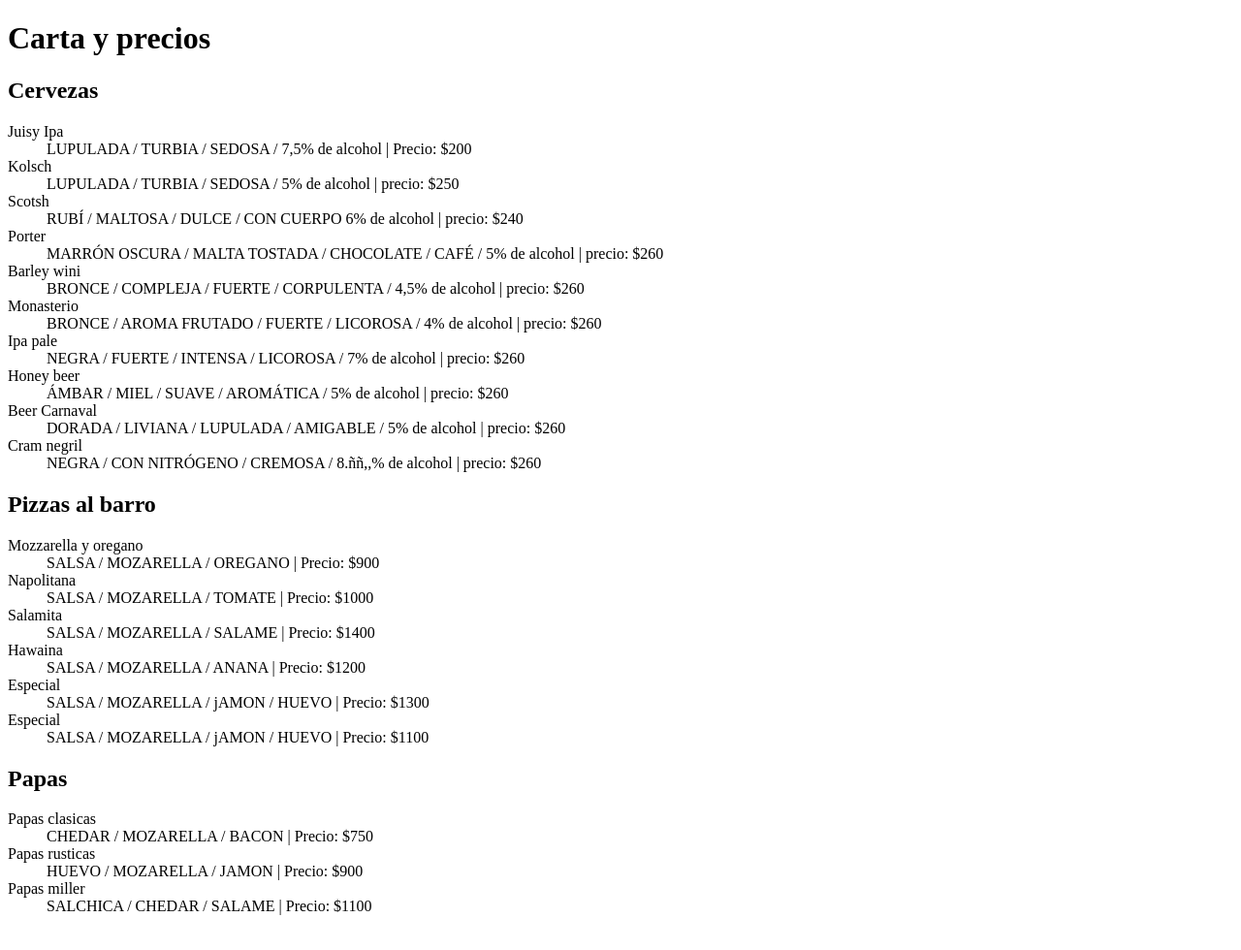
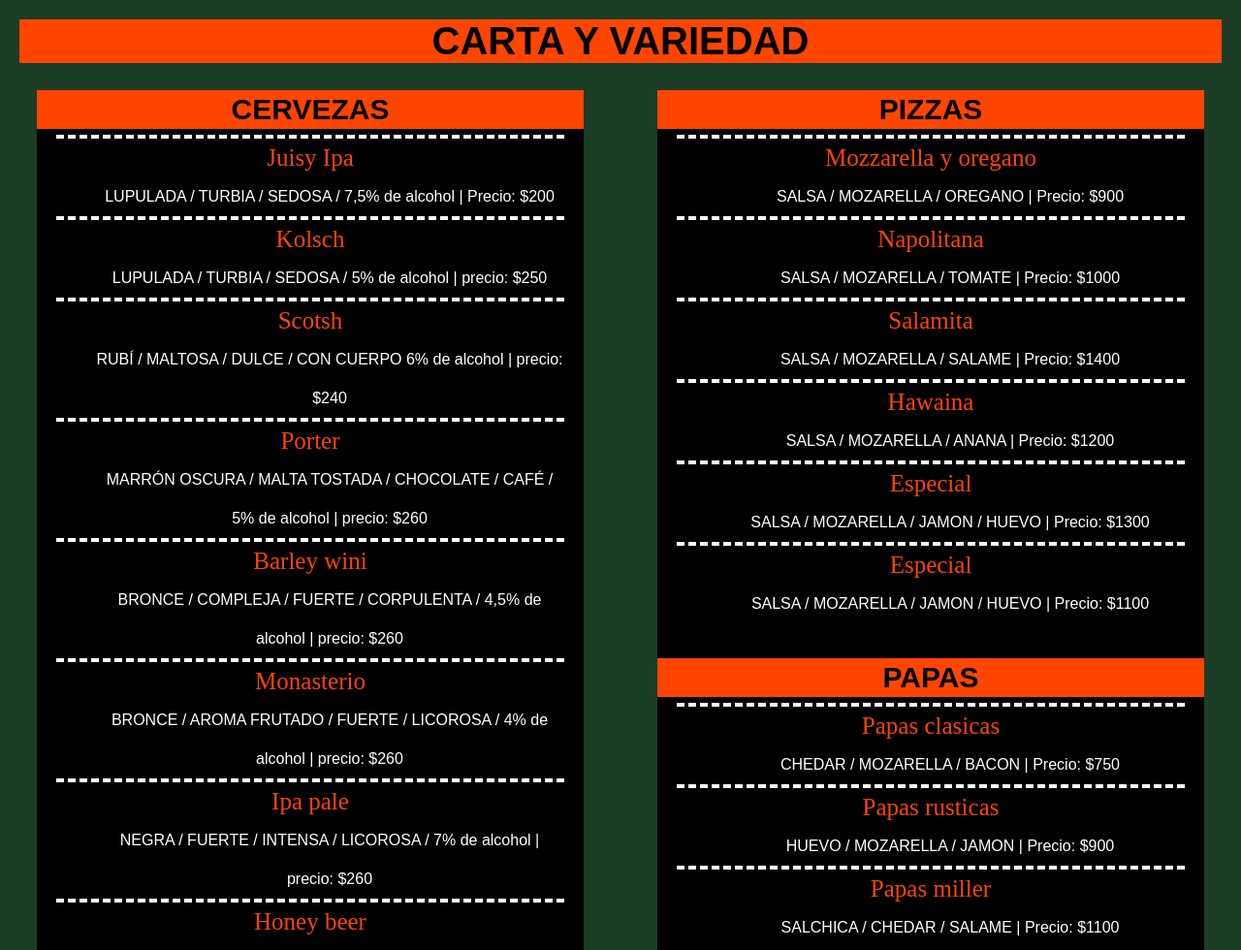
Before and after one commit to tobiascontrera10/Repositorio-desafio, a plain HTML site: page informacion/variedad.html in a window 1280 px wide. Shown: the top 980 px of the page at 97% size. Drawn offline with Linux system fonts and the light colour scheme.

Commit message:
agregamos css a variedad.html

```diff
--- a/informacion/variedad.html
+++ b/informacion/variedad.html
@@ -5,13 +5,14 @@
     <meta http-equiv="X-UA-Compatible" content="IE=edge">
     <meta name="viewport" content="width=device-width, initial-scale=1.0">
     <title>Carta</title>
+    <link rel="stylesheet" href="../style.css">
 </head>
 <body>
+    <h1 class="tituloC">CARTA Y VARIEDAD</h1>
     <div class="contenedorC">
-        <h1>Carta y precios</h1>
 
         <div class="cervezas">
-            <h2>Cervezas</h2>
+            <h2>CERVEZAS</h2>
             <dl>
                 <dt>Juisy Ipa</dt>
                 <dd>LUPULADA / TURBIA / SEDOSA / 7,5% de alcohol  | Precio: $200</dd>
@@ -41,10 +42,11 @@
                 <dd>DORADA / LIVIANA / LUPULADA / AMIGABLE / 5% de alcohol | precio: $260</dd>
 
                 <dt>Cram negril</dt>
-                <dd>NEGRA / CON NITRÓGENO / CREMOSA / 8.ññ,,% de alcohol | precio: $260</dd>
+                <dd>NEGRA / CON NITRÓGENO / CREMOSA / 8% de alcohol | precio: $260</dd>
             </dl>
-
-            <h2>Pizzas al barro</h2>
+        </div>
+        <div class="comidas">
+            <h2>PIZZAS</h2>
             <dl>
                 <dt>Mozzarella y oregano</dt>
                 <dd>SALSA / MOZARELLA / OREGANO | Precio: $900</dd>
@@ -59,13 +61,13 @@
                 <dd>SALSA / MOZARELLA / ANANA | Precio: $1200</dd>
 
                 <dt> Especial</dt>
-                <dd>SALSA / MOZARELLA / jAMON / HUEVO | Precio: $1300</dd>
+                <dd>SALSA / MOZARELLA / JAMON / HUEVO | Precio: $1300</dd>
 
                 <dt> Especial</dt>
-                <dd>SALSA / MOZARELLA / jAMON / HUEVO | Precio: $1100</dd>
+                <dd>SALSA / MOZARELLA / JAMON / HUEVO | Precio: $1100</dd>
             </dl>
-
-            <h2>Papas </h2>
+            <br>
+            <h2>PAPAS</h2>
             <dl>
                 <dt>Papas clasicas</dt>
                 <dd>CHEDAR / MOZARELLA / BACON | Precio: $750</dd>
@@ -76,13 +78,6 @@
                 <dt>Papas miller</dt>
                 <dd>SALCHICA / CHEDAR / SALAME | Precio: $1100</dd>
             </dl>
-
-
-
-
-
-
-
         </div>
 
     </div>
--- a/style.css
+++ b/style.css
@@ -79,3 +79,77 @@ body{
     background-color: black;
 
 }
+
+.contenedorC{
+    display: flex;
+}
+
+.contenedorC .cervezas {
+    background-color: black;
+    width: 50%;
+    color: white;
+    margin: 1cm;
+    font-size: 16px;
+    line-height: 40px;
+    padding: 20px;
+}
+.contenedorC .cervezas h2{
+    text-align: center;
+    font-size: 30px;
+    background-color: orangered;
+    color: black;
+    font-family: sans-serif;
+    margin: -20px ;
+    margin-bottom: -10px ;
+}
+.contenedorC .cervezas dt{
+    font-size: 25px;
+    color: orangered;
+    text-align: center;
+    border-top: 4px dashed white;
+}
+.contenedorC .cervezas dd{
+    font-family: sans-serif;
+    text-align: center;
+}
+
+.contenedorC .comidas{
+    background-color: black;
+    width: 50%;
+    height: 870px;
+    color: white;
+    margin: 1cm;
+    font-size: 16px;
+    line-height: 40px;
+    padding: 20px;
+}
+
+.contenedorC .comidas h2{
+    text-align: center;
+    font-size: 30px;
+    background-color: orangered;
+    color: black;
+    font-family: sans-serif;
+    margin: -20px ;
+    margin-bottom: -10px ;
+}
+.contenedorC .comidas dt{
+    font-size: 25px;
+    color: orangered;
+    text-align: center;
+    border-top: 4px dashed white;
+}
+.contenedorC .comidas dd{
+    font-family: sans-serif;
+    text-align: center;
+}
+
+.tituloC{
+    text-align: center;
+    font-size: 40px;
+    background-color: orangered;
+    color: black;
+    margin: 20px;
+    font-family: sans-serif;
+    margin-bottom: -10px;
+}
```
